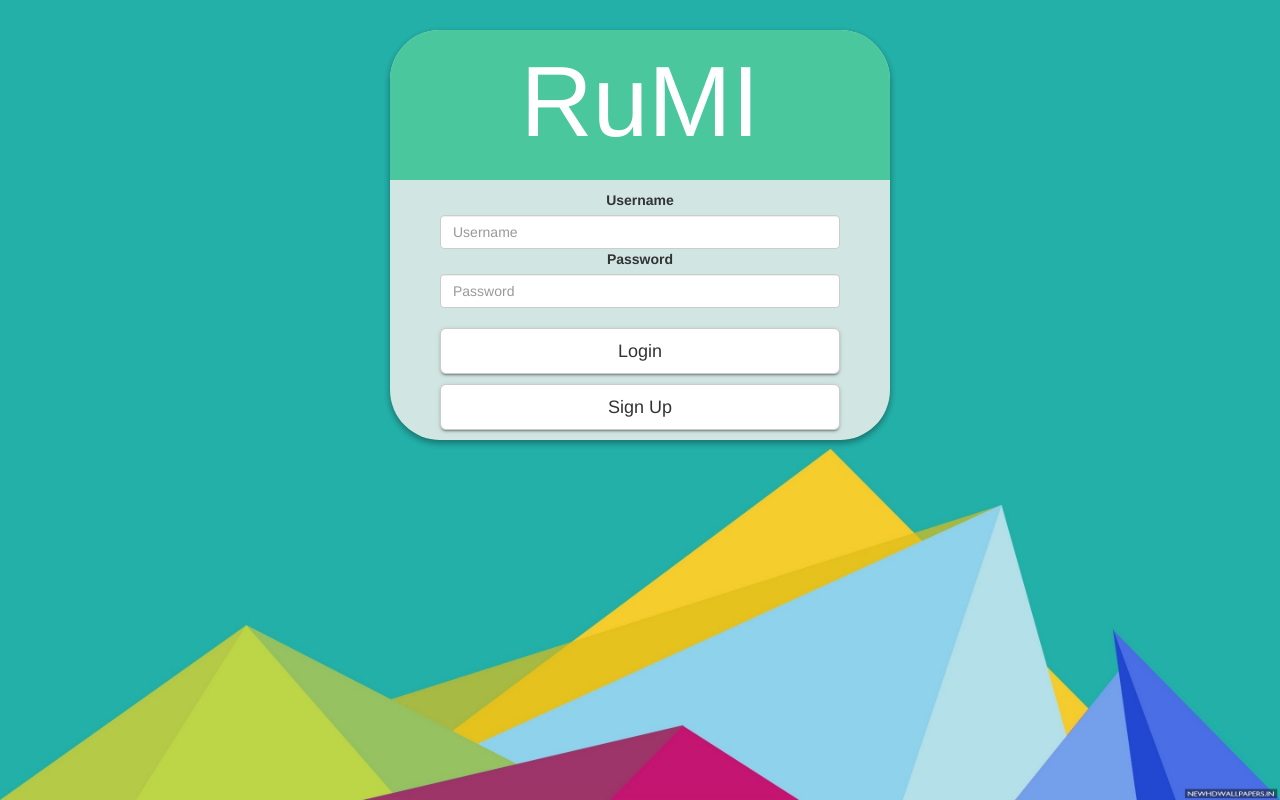
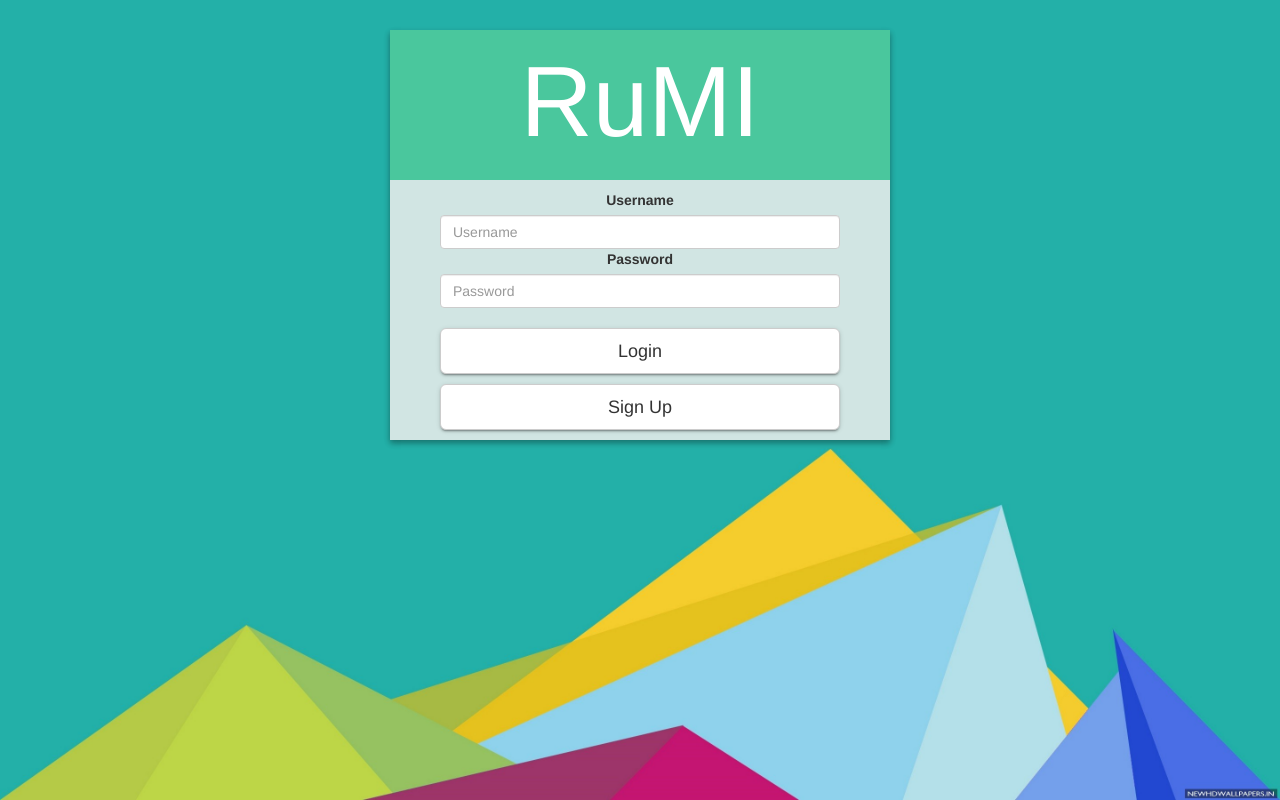
Before and after one commit to RUMI-JNT/AngularFrontend, a website: page public/views/login.html in a window 1280 px wide. Drawn offline with nearby package versions, Linux system fonts and the light colour scheme.

Commit message:
I didnt like the curves

```diff
--- a/public/views/style.scss
+++ b/public/views/style.scss
@@ -18,7 +18,6 @@ html, body {
 	margin:30px auto;
 	display:flex;
 	width: 95%;
-    border-radius: 50px;
 	.body-form {
 		width:100%;
 	}
@@ -35,14 +34,12 @@ padding: 10px 0px;
 	background-color: #4ac79d;
 	height: 150px;
 	font-size: 100px;
-    border-radius: 50px 50px 0px 0px;
 
 }
 
 
 .body-form{
 	 box-shadow: 0 3px 6px rgba(0,0,0,0.16), 0 3px 6px rgba(0,0,0,0.23);
-    border-radius: 50px;
 
 }
 
```
Also changed, not shown: public/views/style.css, 1 other file.
